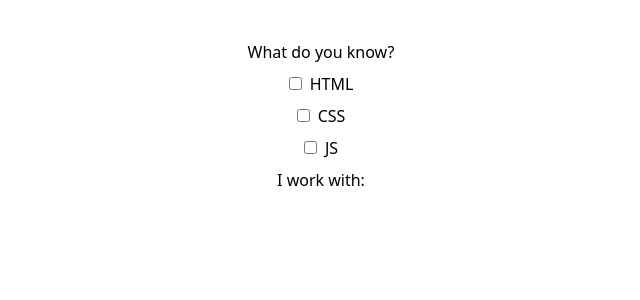
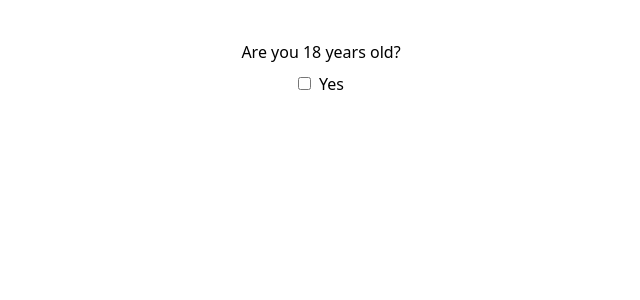
Before and after one commit to nastiko/react-theory, a React (Create React App) app: page / in a window 1280 px wide. Shown: the top 300 px of the page, without its empty margins (319-959 px from the left). Built offline with nearby package versions, Linux system fonts and the light colour scheme; the HTML template or start-up script is replaced by a standard one.

Commit message:
practise: checkbox and render in React

```diff
--- a/src/App.js
+++ b/src/App.js
@@ -1,39 +1,34 @@
 import React, {useState} from 'react';
 
 function App() {
-    const [checked1, setChecked1] = useState(false);
-    const [checked2, setChecked2] = useState(false);
-    const [checked3, setChecked3] = useState(false);
+    let message;
+    const [checked, setChecked1] = useState(false);
 
-    function handleChange1() {
-        setChecked1(!checked1);
+    function handleChange() {
+        setChecked1(!checked);
     }
 
-    function handleChange2() {
-        setChecked2(!checked2);
-    }
-
-    function handleChange3() {
-        setChecked3(!checked3);
+    if (checked) {
+        message =
+            <div>
+                <h2>Woo-Hoo, you're 18!</h2>
+            </div>;
+    } else {
+        message =
+            <div>
+                <h2>Sorry, content only for 18+</h2>
+            </div>;
     }
 
     return (
         <>
             <div className="flex flex-col justify-center items-center gap-2 my-10">
-                <p>What do you know?</p>
+                <p>Are you 18 years old?</p>
                 <div>
-                    <input className="border-[1px] border-[#000000]" type="checkbox" checked={checked1} onChange={handleChange1}/>
-                    <span className="ml-2">HTML</span>
+                    <input className="border-[1px] border-[#000000]" type="checkbox" checked={checked} onChange={handleChange}/>
+                    <span className="ml-2">Yes</span>
                 </div>
-                <div>
-                    <input className="border-[1px] border-[#000000]" type="checkbox" checked={checked2} onChange={handleChange2}/>
-                    <span className="ml-2">CSS</span>
-                </div>
-                <div>
-                    <input className="border-[1px] border-[#000000]" type="checkbox" checked={checked3} onChange={handleChange3}/>
-                    <span className="ml-2">JS</span>
-                </div>
-                <p>I work with: {checked1 ? 'HTML ' : ''} {checked2 ? 'CSS ' : ''} {checked3 ? 'JS' : ''}</p>
+                <div>{checked ? message : ''}</div>
             </div>
         </>
     );
```
